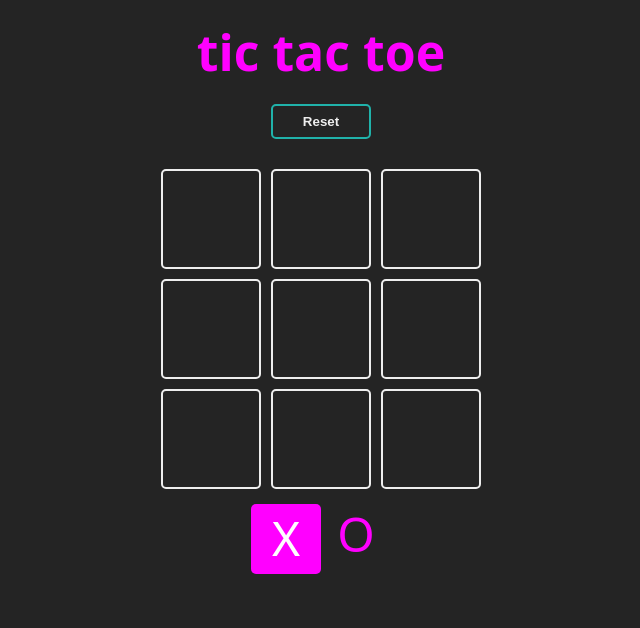
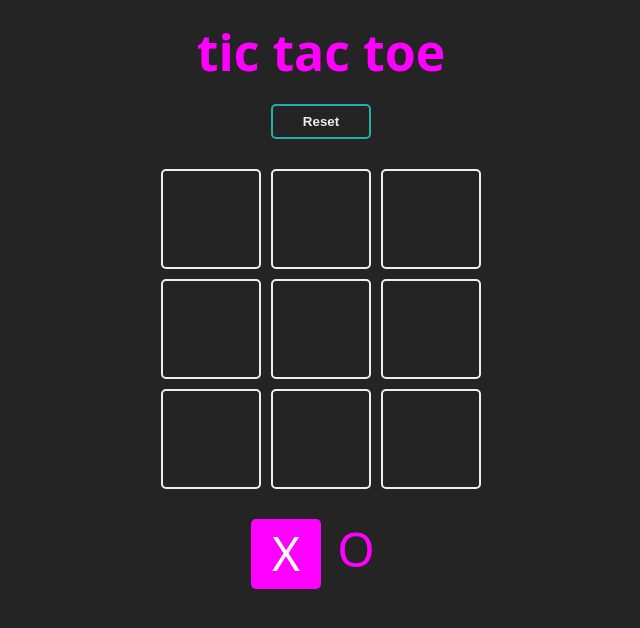
Before and after one commit to elialcodes/tic-tac-toe-Game, a React (Vite) app: page / in a window 1280 px wide. Shown: the top 628 px of the page, without its empty margins (319-959 px from the left). Built offline with nearby package versions, Linux system fonts and the light colour scheme.

Commit message:
margin turn

```diff
--- a/src/index.css
+++ b/src/index.css
@@ -68,7 +68,7 @@ body {
 .turn {
   display: flex;
   justify-content: center;
-  margin: 15px auto;
+  margin: 30px auto;
   width: fit-content;
   position: relative;
   border-radius: 10px;
```
